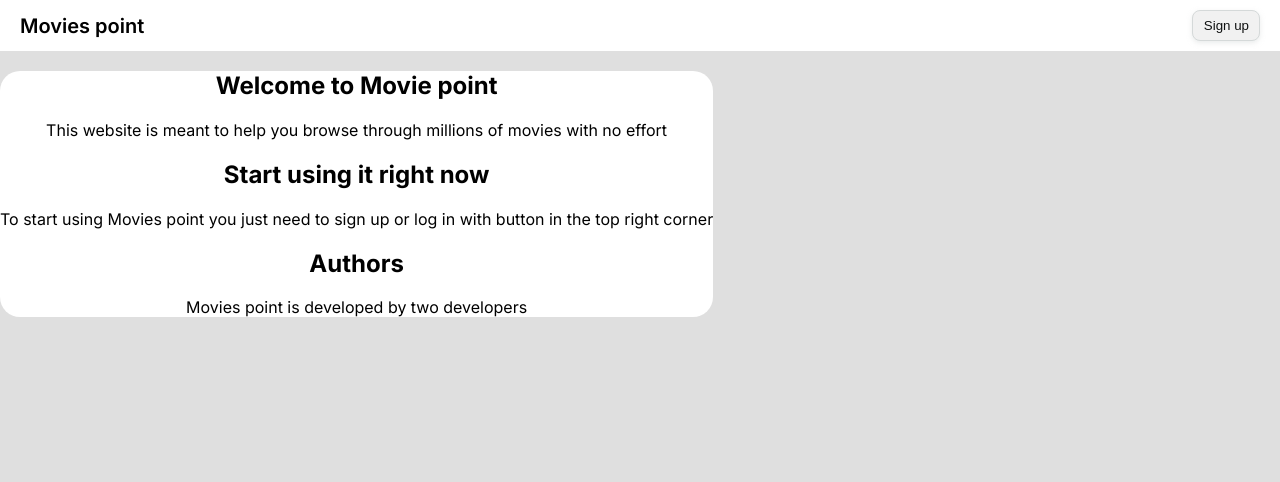
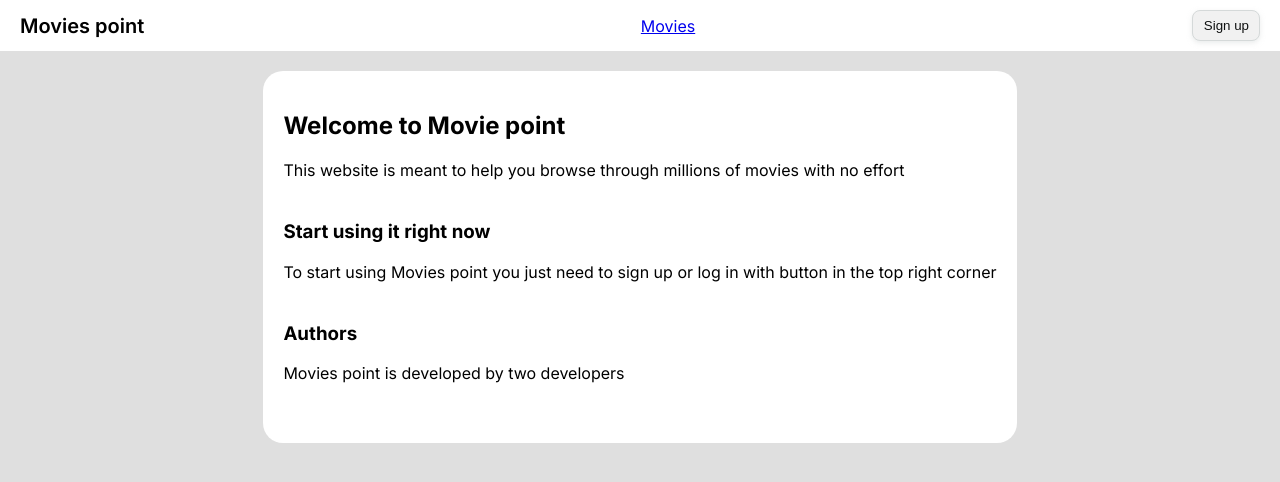
Before and after one commit to niukanen1/AbabaTech_testTask, a React (Create React App) app: page / in a window 1280 px wide. Shown: the top 482 px of the page. Built offline with nearby package versions, Linux system fonts and the light colour scheme.

Commit message:
added Routing to single movie component

```diff
--- a/src/App.tsx
+++ b/src/App.tsx
@@ -7,6 +7,7 @@ import { Route, Routes } from 'react-router-dom';
 import Layout from './components/Layout/Layout';
 import { FullMovieList } from './pages/FullMovieList/FullMovieList';
 import HomePage from './pages/HomePage/HomePage';
+import { Movie } from './pages/Movie/Movie';
 
 function App() {
   return (
@@ -14,9 +15,8 @@ function App() {
         <Routes>
             <Route path='/' element={<Layout/>}>
                 <Route index element={<HomePage />}/>
-                <Route path={"movies/:pageId"} element={<FullMovieList/>}>
-                    <Route path={"movie:movieId"} element={""} />
-                </Route>
+                <Route path={"movies/:pageId"} element={<FullMovieList/>}/>
+                <Route path={"movies/:pageId/:movieId"} element={<Movie />} />
             </Route>
         </Routes>
     </div>
--- a/src/components/Header/Header.tsx
+++ b/src/components/Header/Header.tsx
@@ -19,6 +19,9 @@ function Header() {
 		<nav className={styles.container}>
 			<ul>
 				<li className={styles.logo}>Movies point</li>
+                <li>
+                    <a href="/movies/1">Movies</a>
+                </li>
 				<li>
                     {AppStore.userData.isLoggedIn ? <Button action={()=>{}}></Button> : <></>}
 					<Button action={() => {setShowModal(true)}}>{modalType === ModalType.login ? "Log in" : "Sign up"}</Button>
--- a/src/components/Movies/MovieList/MovieList.tsx
+++ b/src/components/Movies/MovieList/MovieList.tsx
@@ -1,3 +1,4 @@
+import { useNavigate } from "react-router-dom";
 import MovieCompact, { MovieType } from "../MovieCompact/MovieCompact";
 import styles from "./MovieList.module.css"
 type MovieListProps = {
@@ -8,6 +9,8 @@ type MovieListProps = {
 export default function MovieList({movieList, isLoading} : MovieListProps) {
 
 
+    const navigate = useNavigate();
+
 	return (
 		<>
 			{isLoading ? (
@@ -15,7 +18,7 @@ export default function MovieList({movieList, isLoading} : MovieListProps) {
 			) : (
 				<div className={styles.container_vertical}>
 					{movieList?.map((movie) => (
-						<div key={movie.id}>
+						<div key={movie.id} onClick={()=> navigate(`movie${movie.id}`)}>
 							<MovieCompact movieData={movie} />
 						</div>
 					))}
--- a/src/pages/HomePage/HomePage.module.css
+++ b/src/pages/HomePage/HomePage.module.css
@@ -1,5 +1,17 @@
+.mainContainer {
+    display: flex;
+    justify-content: center;
+    flex-direction: column;
+    align-items: center;
+    padding: 20px;
+}
+
 .container {
     background-color: white;
     border-radius: 20px;
-    width: fit-content;
+    text-align: left;
+    padding: 20px;
 }
+.container > p {
+    margin-bottom: 40px;
+}
--- a/src/pages/HomePage/HomePage.tsx
+++ b/src/pages/HomePage/HomePage.tsx
@@ -3,15 +3,15 @@ import styles from "./HomePage.module.css";
 
 function HomePage() {
 	return (
-		<main className={styles.container}>
-			<article>
+		<main className={styles.mainContainer}>
+			<article className={styles.container}>
 				<h1>Welcome to Movie point</h1>
 				<p>This website is meant to help you browse through millions of movies with no effort</p>
-				<h2>Start using it right now</h2>
+				<h3>Start using it right now</h3>
 				<p>
 					To start using Movies point you just need to sign up or log in with button in the top right corner
 				</p>
-				<h2>Authors</h2>
+				<h3>Authors</h3>
 				<p>Movies point is developed by two developers</p>
 			</article>
 		</main>
--- a/src/pages/Movie/Movie.tsx
+++ b/src/pages/Movie/Movie.tsx
@@ -1,6 +1,12 @@
+import { useEffect } from 'react';
+import { useParams } from 'react-router-dom'
 import styles from './movie.module.css'
 
 export function Movie() {
+    // routing
+    const { movieId } = useParams();
+
+
     return (
         <main className={styles.main}>
             <article className={styles.movieDescription}>
```
